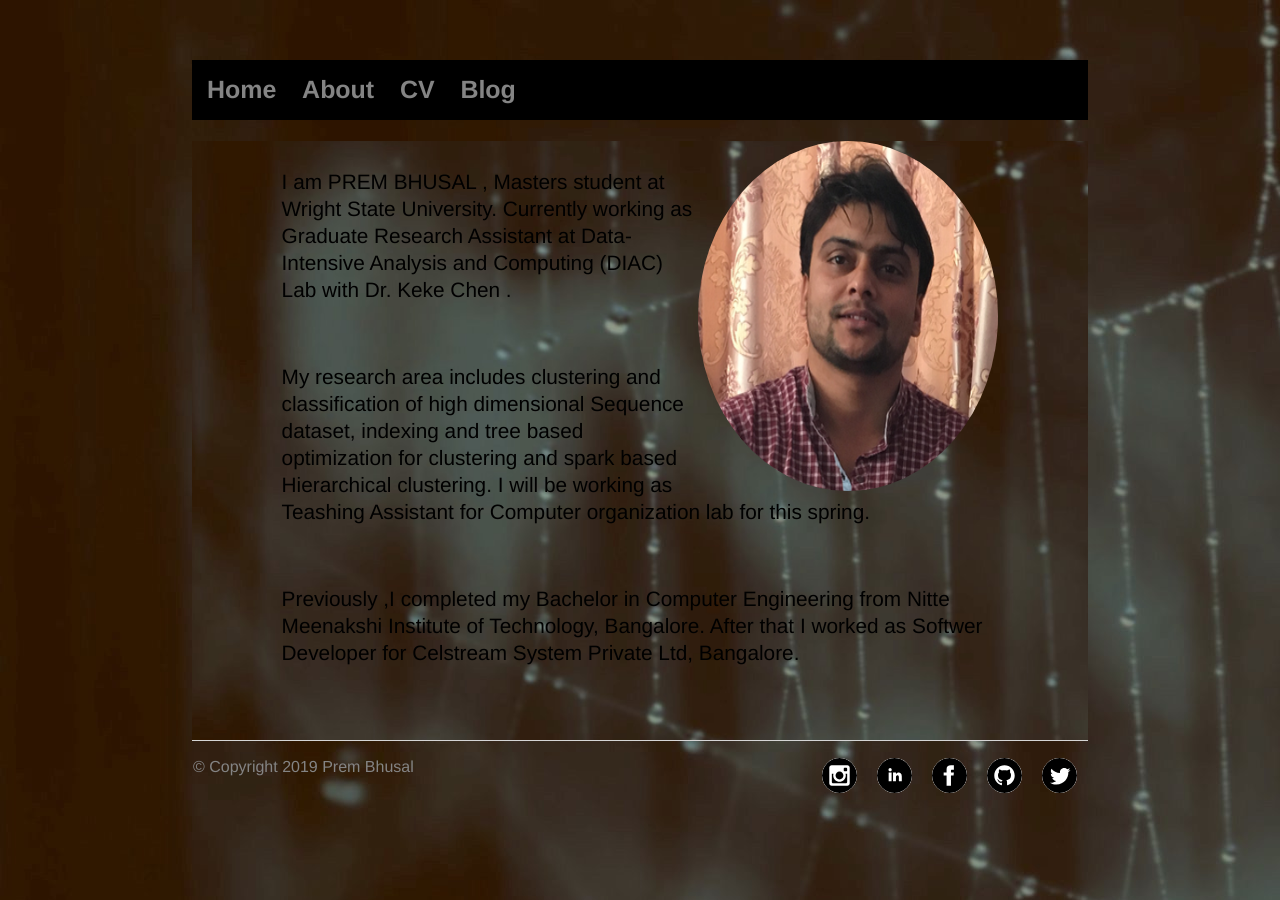
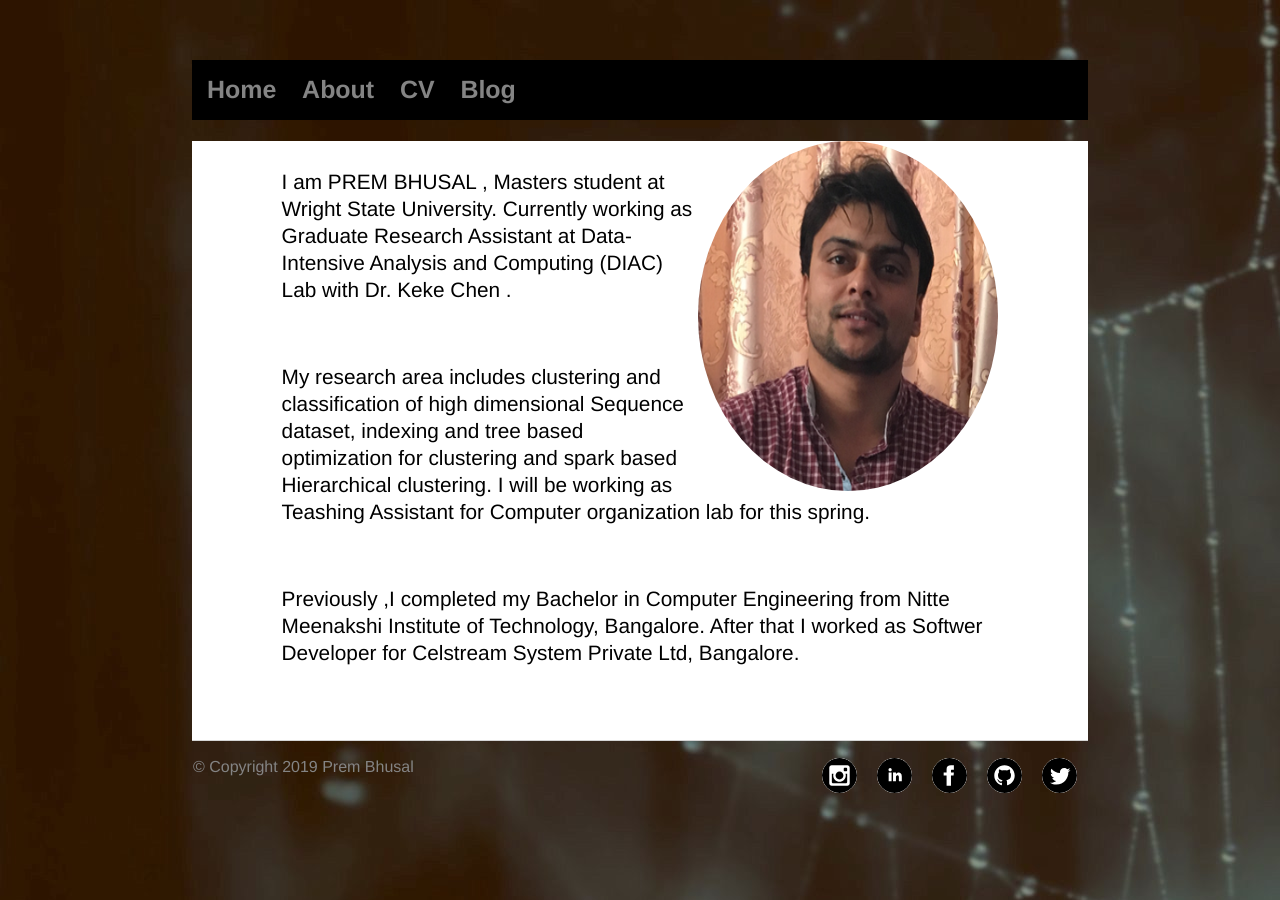
Before and after one commit to prembhusal/prembhusalWebsite, a Jekyll site: the page built from index.html, in a window 1280 px wide. Built offline with Jekyll 4.4.1, drawn with Linux system fonts in a browser that asks for light colours.

Commit message:
Update main.css

```diff
--- a/css/main.css
+++ b/css/main.css
@@ -81,7 +81,7 @@ footer {
 }
 .parallax {
   /* The image used */
-  background-image: url("/img/web.jpg");
+  background-image: white;
 
   /* Set a specific height */
   min-height: 500px;
```
